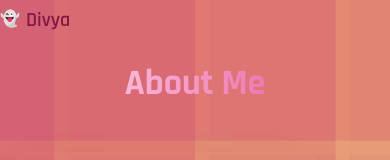
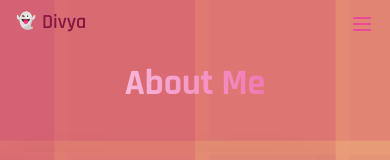
Before and after one commit to divyamotghare/portfolio, a React (Vite) app: page /about in a window 390 px wide. Shown: the top 160 px of the page. Built offline with nearby package versions, Linux system fonts and the light colour scheme.

Commit message:
made it responsive

```diff
--- a/src/UI/Header.jsx
+++ b/src/UI/Header.jsx
@@ -1,37 +1,90 @@
 import { Link } from "react-router-dom";
+import { useState } from "react";
 
 function Header() {
+  const [isMenuOpen, setIsMenuOpen] = useState(false);
+
+  const toggleMenu = () => {
+    setIsMenuOpen(!isMenuOpen);
+  };
+
   return (
-    <header className=" mt-3 absolute z-50 w-full  flex items-center justify-between ">
+    <header className="mt-3 absolute z-50 w-full px-4 sm:px-6 lg:px-8">
+      <div className="flex items-center justify-between">
         <a
-        className=" h-5 flex items-center space-x-1.5 font-semibold text-pink text-base group relative z-30 font-medium text-pink-900 hover:text-pink-900"
+          className="h-5 flex items-center space-x-1.5 font-semibold text-pink text-base group relative z-30 font-medium text-pink-900 hover:text-pink-900"
           href="/"
         >
-        <span className="-translate-y-0.5 group-hover:scale-[1.2] ease-in-out cursor-pointer text-l  transform transition-transform duration-300">
+          <span className="-translate-y-0.5 group-hover:scale-[1.2] ease-in-out cursor-pointer text-l transform transition-transform duration-300">
             👻
           </span>
-        <span className=" -translate-y-0.5 text-xl">Divya</span>
+          <span className="-translate-y-0.5 text-xl">Divya</span>
         </a>
 
-      <div className="  fixed ease-out duration-300 sm:top-0 w-full left-0 sm:py-0 pt-7 pb-4 dm:mx-0 z-40 flex-col items-end justify-start hidden h-auto text-sm sm:text-base sm:h-auto sm:relative sm:flex-row sm:flex sm:text-sm sm:w-auto sm:pr-0 sm:pt-0 top-[75px]">
+        {/* Mobile menu button */}
+        <button
+          className="sm:hidden text-pink-500 hover:text-pink-900"
+          onClick={toggleMenu}
+        >
+          {isMenuOpen ? (
+            <svg
+              className="w-6 h-6"
+              fill="none"
+              stroke="currentColor"
+              viewBox="0 0 24 24"
+              xmlns="http://www.w3.org/2000/svg"
+            >
+              <path
+                strokeLinecap="round"
+                strokeLinejoin="round"
+                strokeWidth={2}
+                d="M6 18L18 6M6 6l12 12"
+              />
+            </svg>
+          ) : (
+            <svg
+              className="w-6 h-6"
+              fill="none"
+              stroke="currentColor"
+              viewBox="0 0 24 24"
+              xmlns="http://www.w3.org/2000/svg"
+            >
+              <path
+                strokeLinecap="round"
+                strokeLinejoin="round"
+                strokeWidth={2}
+                d="M4 6h16M4 12h16M4 18h16"
+              />
+            </svg>
+          )}
+        </button>
+
+        {/* Navigation menu */}
+        <nav
+          className={`${isMenuOpen ? "block" : "hidden"} sm:flex sm:items-center absolute sm:relative top-full left-0 right-0 bg-white sm:bg-transparent shadow-md sm:shadow-none`}
+        >
           <Link
-          className="text-xl relative flex items-center justify-center w-full px-3 py-2 font-medium tracking-wide text-center duration-200 ease-out sm:py-0 sm:mb-0 md:w-auto hover:text-pink-900 dark:hover:text-white text-pink-500 dark:text-white"
+            className="block sm:inline-block text-xl px-3 py-2 font-medium tracking-wide text-center duration-200 ease-out hover:text-pink-900 text-pink-500"
             to="/"
+            onClick={() => setIsMenuOpen(false)}
           >
             Home
           </Link>
           <Link
-          className=" text-xl relative flex items-center justify-center w-full px-3 py-2 font-medium tracking-wide text-center duration-200 ease-out sm:py-0 sm:mb-0 md:w-auto hover:text-pink-900 dark:hover:text-white text-pink-500 dark:text-white"
+            className="block sm:inline-block text-xl px-3 py-2 font-medium tracking-wide text-center duration-200 ease-out hover:text-pink-900 text-pink-500"
             to="/about"
+            onClick={() => setIsMenuOpen(false)}
           >
             About
           </Link>
           <Link
-          className="text-xl relative flex items-center justify-center w-full px-3 py-2 font-medium tracking-wide text-center duration-200 ease-out sm:py-0 sm:mb-0 md:w-auto hover:text-pink-900 dark:hover:text-white text-pink-500 dark:text-white"
+            className="block sm:inline-block text-xl px-3 py-2 font-medium tracking-wide text-center duration-200 ease-out hover:text-pink-900 text-pink-500"
             to="/projects"
+            onClick={() => setIsMenuOpen(false)}
           >
             Projects
           </Link>
+        </nav>
       </div>
     </header>
   );
--- a/src/pages/Home.jsx
+++ b/src/pages/Home.jsx
@@ -1,4 +1,5 @@
 import { useEffect, useState } from "react";
+import { Link } from "react-router-dom";
 
 const words = ["Developer", "Coder", "Artist"];
 let index = 0;
@@ -16,45 +17,48 @@ function Home() {
   }, []);
 
   return (
-    <div className="text-pink-200 max-w-6xl mx-auto mt-10 px-7 md:mt-16 lg:mt-24 xl:px-0 flex flex-col items-center md:flex-row md:justify-between">
-      <div className="md:w-1/2">
-        <h1 className="mb-5 text-4xl font-bold leading-tight md:text-5xl lg:text-6xl dark:text-white font-sans">
+    <div className="text-pink-200 max-w-6xl mx-auto mt-6 px-4 sm:px-6 md:mt-12 lg:mt-20 xl:px-0 flex flex-col items-center md:flex-row md:justify-between">
+      <div className="md:w-1/2 text-center md:text-left">
+        <h1 className="mb-3 text-3xl font-bold leading-tight sm:text-4xl md:text-5xl lg:text-6xl dark:text-white font-sans">
           Hello, I am <span className="text-pink-700">Divya</span>.
         </h1>
-        <h1 className="mb-5 text-4xl font-bold leading-tight md:text-5xl lg:text-6xl dark:text-white font-sans">
+        <h1 className="mb-3 text-3xl font-bold leading-tight sm:text-4xl md:text-5xl lg:text-6xl dark:text-white font-sans">
           <span className="skills">Creative</span>
           <span className="relative text-pink-300">
             {words.map((word, i) => (
               <span
                 key={i}
-                className={`cd-word transition-opacity duration-300 absolute pl-2 capitalize ${currentWord === word ? "opacity-100 animate-bounce" : "opacity-0"}`}
+                className={`cd-word transition-opacity duration-300 absolute pl-2 capitalize ${
+                  currentWord === word
+                    ? "opacity-100 animate-bounce"
+                    : "opacity-0"
+                }`}
               >
                 {word}
               </span>
             ))}
           </span>
         </h1>
-        <h1 className="mb-5 text-4xl font-bold leading-tight md:text-5xl lg:text-6xl dark:text-white font-sans">
+        <h1 className="mb-3 text-3xl font-bold leading-tight sm:text-4xl md:text-5xl lg:text-6xl dark:text-white font-sans">
           Based in Pune.
         </h1>
-        <p className="text-xl text-pink-700 mb-6 font-serif">
+        <p className="text-lg sm:text-xl text-pink-700 mb-6 font-serif">
           I am a passionate web developer with{" "}
           <span className="text-pink-200 font-bold">2+ years </span>of
           experience crafting beautiful and functional web applications.
         </p>
-        <div className="flex space-x-4 mb-8">
+        <div className="flex flex-col sm:flex-row space-y-4 sm:space-y-0 sm:space-x-4 mb-8">
           <Link
             to="/projects"
-            className="bg-pink-700 hover:bg-pink-800 text-white font-bold py-2 px-4 rounded transition duration-300 ease-in-out transform hover:-translate-y-1 hover:scale-110"
+            className="bg-pink-700 hover:bg-pink-800 text-white font-bold py-2 px-4 rounded transition duration-300 ease-in-out transform hover:-translate-y-1 hover:scale-110 w-full sm:w-auto text-center"
           >
-            My Projects
+            View My Projects
           </Link>
-
           <a
             href="../../Divya_resume.pdf"
             target="_blank"
             rel="noopener noreferrer"
-            className="bg-transparent hover:bg-pink-700 text-pink-700 font-semibold hover:text-white py-2 px-4 border border-pink-700 hover:border-transparent rounded transition duration-300 ease-in-out transform hover:-translate-y-1 hover:scale-110"
+            className="bg-transparent hover:bg-pink-700 text-pink-700 font-semibold hover:text-white py-2 px-4 border border-pink-700 hover:border-transparent rounded transition duration-300 ease-in-out transform hover:-translate-y-1 hover:scale-110 w-full sm:w-auto text-center"
           >
             Resume
           </a>
@@ -64,7 +68,7 @@ function Home() {
         <img
           src="../../laptop.webp"
           alt="Laptop"
-          className="rounded-lg shadow-2xl transform hover:scale-105 transition duration-300 ease-in-out"
+          className="rounded-lg shadow-2xl transform hover:scale-105 transition duration-300 ease-in-out w-full"
         />
       </div>
     </div>
```
Lines whose indentation alone changed are shown as unchanged.
